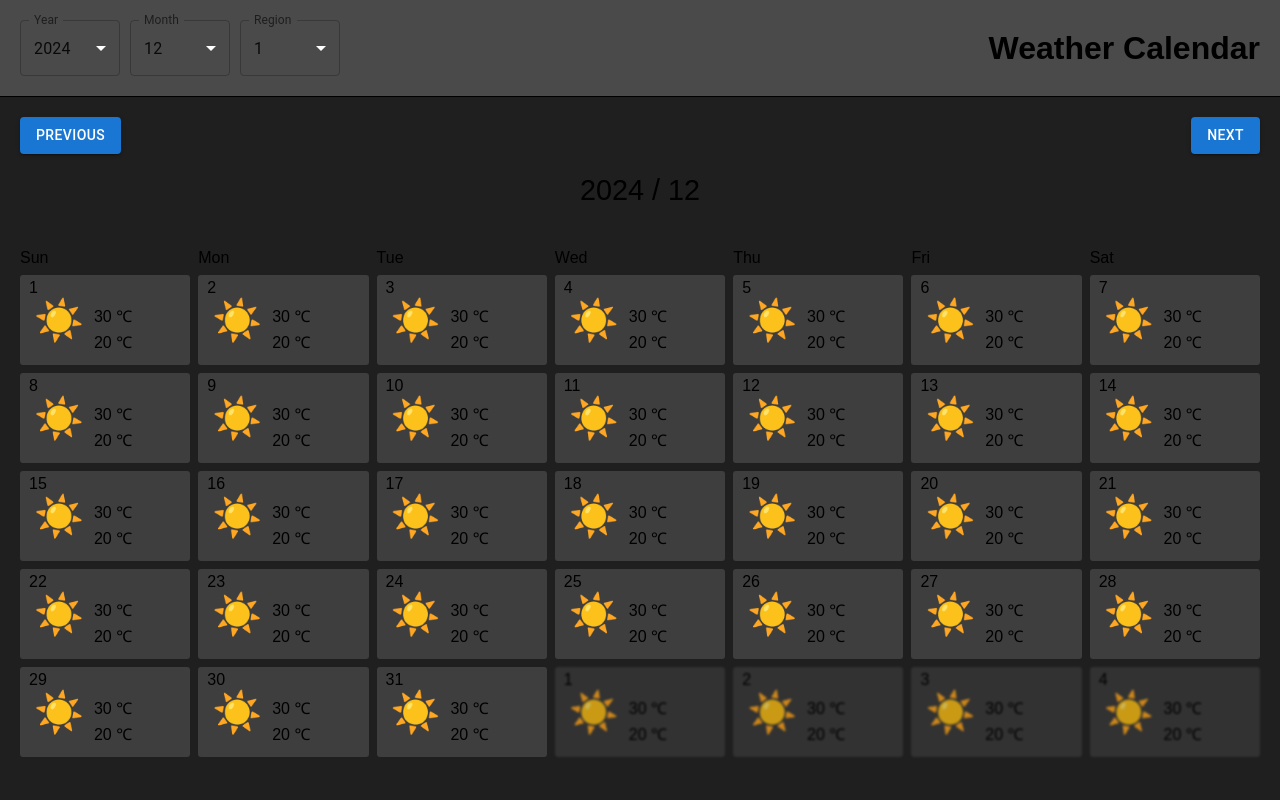
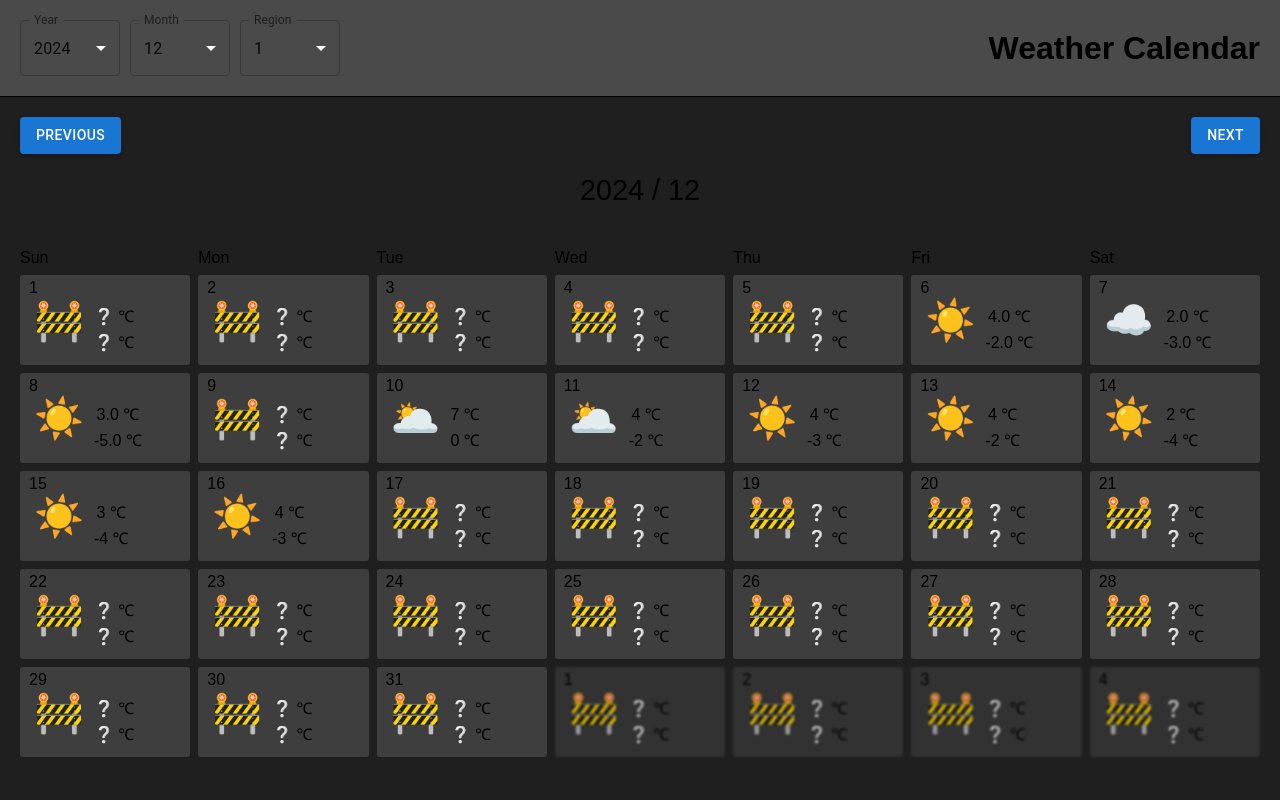
Before and after one commit to Junhyeok99/weather_calendar, a Next.js app: page / in a window 1280 px wide. Shown: the top 800 px of the page. Built offline with nearby package versions, Linux system fonts and the light colour scheme.

Commit message:
feat: connect data with ui

```diff
--- a/src/app/page.tsx
+++ b/src/app/page.tsx
@@ -8,7 +8,7 @@ import { getMonthlyDates, getWeatherDataByRegion } from 'utils';
 
 import styles from './page.module.scss';
 
-const WeatherIconMap = (weather: string) => {
+const WeatherIconMap = (weather?: string) => {
   switch (weather) {
     case '맑음':
       return '☀️';
@@ -29,7 +29,7 @@ export default function Home() {
   const [region, setRegion] = useState(1);
   const [year, setYear] = useState(new Date(Date.now()).getFullYear());
   const [month, setMonth] = useState(new Date(Date.now()).getMonth()); // January: 0 - December: 11
-  const [monthData, setMonthData] = useState<{ date: string; dayOfWeek: string; thisMonth: boolean }[]>([]);
+  const [monthData, setMonthData] = useState<{ date: string; day: string; dayOfWeek: string; thisMonth: boolean }[]>([]);
   const [weatherData, setWeatherData] = useState<{ id: number; region: string; date: string; tMax: string; tMin: string; weather: string }[]>([]);
   const [isWeekStartsWithSunday, setIsWeekStartsWithSunday] = useState(true);
 
@@ -54,12 +54,12 @@ export default function Home() {
     monthData.map((item, index) => (
       <Grid className={`${styles.gridItemDate} ${!item.thisMonth && styles.inactive}`} size={12 / 7} key={index}>
         <div className={styles.gridItemWrapper}>
-          <div>{item.date}</div>
+          <div>{item.day}</div>
           <div className={styles.weatherDisplay}>
-            <div className={styles.weather}>☀️</div>
+            <div className={styles.weather}>{WeatherIconMap(weatherData.find((v) => v.date == item.date)?.weather)}</div>
             <div className={styles.temperatureWrapper}>
-              <div>30 ℃</div>
-              <div>20 ℃</div>
+              <div>{(weatherData.find((v) => v.date == item.date)?.tMax ?? '❔') + ' ℃'}</div>
+              <div>{(weatherData.find((v) => v.date == item.date)?.tMin ?? '❔') + ' ℃'}</div>
             </div>
           </div>
         </div>
@@ -99,7 +99,11 @@ export default function Home() {
 
   // 선택된 달과 Region에 해당하는 날씨 Data를 받아오는 useEffect
   useEffect(() => {
-    setWeatherData(getWeatherDataByRegion(region.toString(), year, month));
+    const prevMonth = getWeatherDataByRegion(region.toString(), month === 0 ? year - 1 : year, (month + 11) % 12);
+    const currentMonth = getWeatherDataByRegion(region.toString(), year, month);
+    const nextMonth = getWeatherDataByRegion(region.toString(), month === 11 ? year + 1 : year, (month + 1) % 12);
+
+    setWeatherData(prevMonth.concat(currentMonth, nextMonth));
   }, [month, region, year]);
 
   return (
--- a/src/utils/index.ts
+++ b/src/utils/index.ts
@@ -3,7 +3,7 @@ import wd from './pjweather_info.json';
 // 요일 이름 배열 상수 추출
 const DAYS_OF_WEEK = ['Sunday', 'Monday', 'Tuesday', 'Wednesday', 'Thursday', 'Friday', 'Saturday'];
 
-function sliceDates(dates: Array<{ date: string; dayOfWeek: string }>, sliceCount: number) {
+function sliceDates(dates: Array<{ date: string; dayOfWeek: string; day: string }>, sliceCount: number) {
   return sliceCount < 0 ? dates.slice(dates.length + sliceCount) : dates.slice(0, sliceCount);
 }
 
@@ -12,14 +12,15 @@ export function getMonthlyDates(
   month: number,
   sliceCount?: number, // 매개변수 기본값 설정
 ) {
-  const dates: Array<{ date: string; dayOfWeek: string }> = [];
+  const dates: Array<{ date: string; dayOfWeek: string; day: string }> = [];
   const firstDay = new Date(year, month, 1);
   const lastDay = new Date(year, month + 1, 0);
 
   for (let day = firstDay.getDate(); day <= lastDay.getDate(); day++) {
     const date = new Date(year, month, day);
     dates.push({
-      date: day.toString(),
+      day: day.toString(),
+      date: `${year}-${(month + 1).toString().padStart(2, '0')}-${day.toString().padStart(2, '0')}`,
       dayOfWeek: DAYS_OF_WEEK[date.getDay()],
     });
   }
@@ -30,8 +31,6 @@ export function getMonthlyDates(
 // 백엔드 API가 이런 기능을 할 것이라고 가정하고 만든 함수
 export function getWeatherDataByRegion(region: string, year: number, month: number) {
   //since we have region 1 - 16, input must be "1" - "16"
-  console.log(wd.reduce((acc, cur) => ({ ...acc, [cur.wthrSKY_PTY]: 0 }), {}));
-
   return wd
     .filter((item) => item.region === region && item.wthrDate.includes(`${year}-${month + 1}`))
     .map((item) => ({
```
